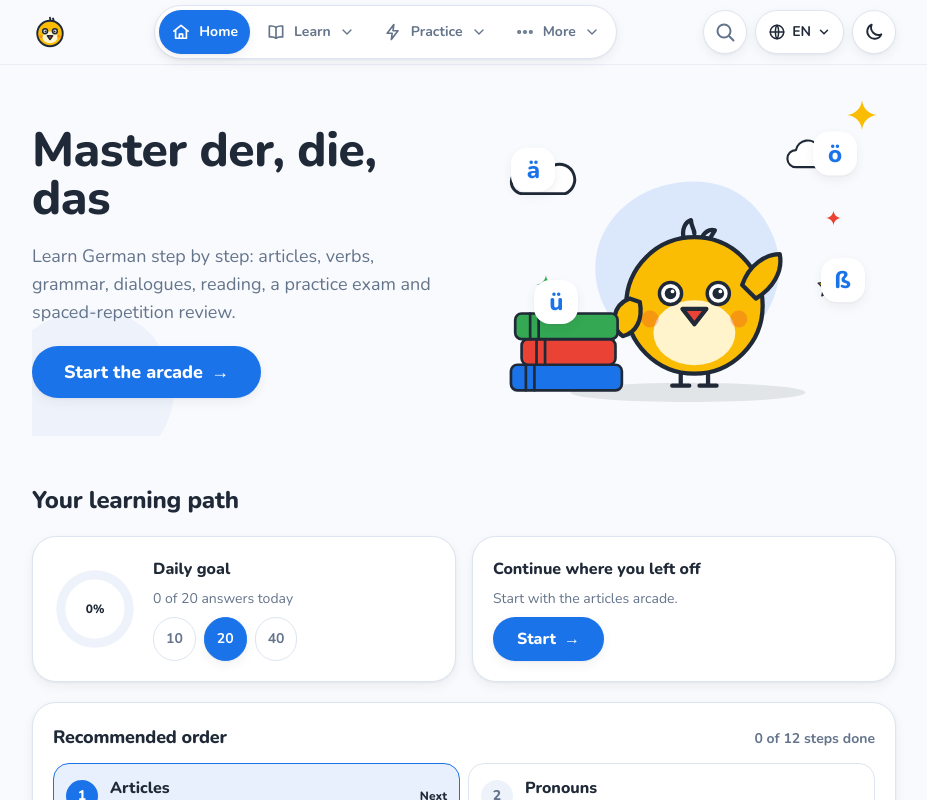
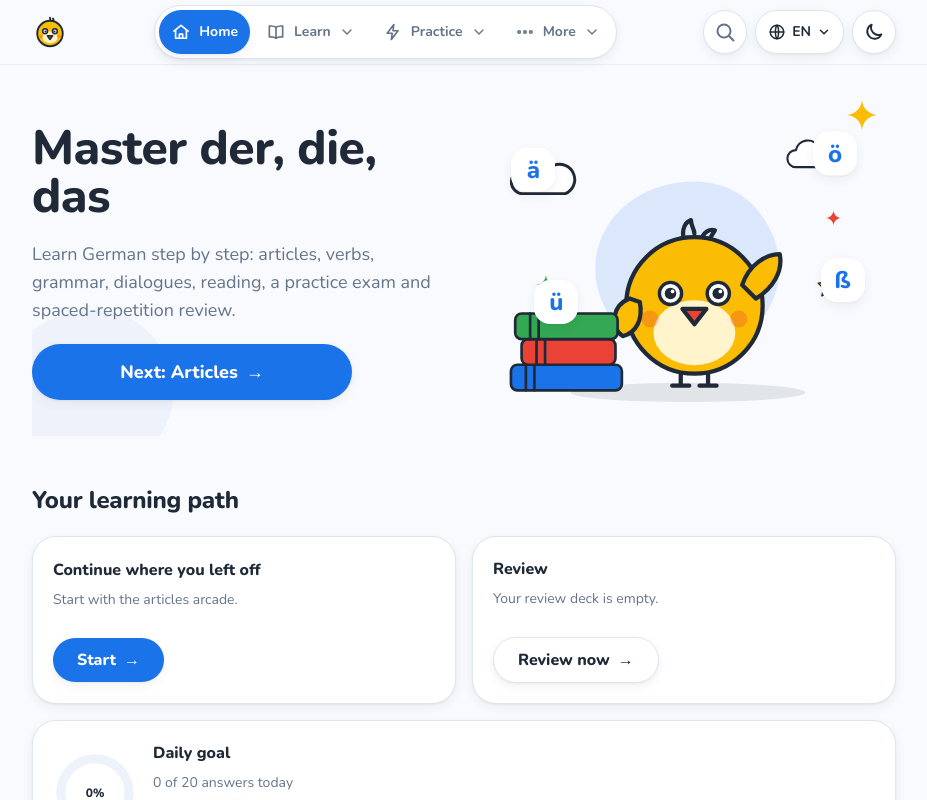
Before and after one commit to erfantmi9/Deutsch-lernen, a Next.js app: page /en in a window 1280 px wide. Shown: the top 800 px of the page, without its empty margins (176-1103 px from the left). Built offline with nearby package versions, Linux system fonts and the light colour scheme.

Commit message:
home: hero CTA goes to the next learning-path step, continue + due-review boxes above the module cards, same-size aria-busy skeletons until stores hydrate, shared useHomeProgress hook
Co-Authored-By: Claude Opus 5.5 <noreply@anthropic.com>

```diff
--- a/app/[locale]/page.tsx
+++ b/app/[locale]/page.tsx
@@ -1,6 +1,6 @@
 import { setRequestLocale } from "next-intl/server";
 import { useTranslations } from "next-intl";
-import { Link } from "@/i18n/navigation";
+import HeroCta from "@/components/HeroCta";
 import HeroHome from "@/components/illustrations/HeroHome";
 import { Blob, Sparkle } from "@/components/illustrations/shapes";
 import HomePath from "@/components/HomePath";
@@ -26,9 +26,7 @@ function Home() {
         <div className="space-y-5 text-center md:text-start">
           <h1 className="text-4xl font-extrabold leading-tight sm:text-5xl">{t("title")}</h1>
           <p className="mx-auto max-w-md text-lg text-text-muted md:mx-0">{t("subtitle")}</p>
-          <Link href="/arcade" className="btn btn-primary px-8 py-3 text-lg">
-            {t("cta")} <span aria-hidden="true" className="rtl:-scale-x-100">→</span>
-          </Link>
+          <HeroCta />
         </div>
         <HeroHome />
       </section>
--- /dev/null
+++ b/components/HeroCta.tsx
@@ -0,0 +1,30 @@
+"use client";
+
+import { useTranslations } from "next-intl";
+import { Link } from "@/i18n/navigation";
+import { useHomeProgress } from "./useHomeProgress";
+
+// Fixed size, so the skeleton and the real button occupy exactly the same box.
+const BOX = "btn btn-primary h-14 w-full max-w-xs px-6 text-lg";
+
+/** Hero call to action: the next step of the learning path (from saved progress), not a fixed link. */
+export default function HeroCta() {
+  const t = useTranslations("Path");
+  const { ready, nextStep } = useHomeProgress();
+
+  if (!ready) {
+    return (
+      <span data-hero-cta aria-busy="true" className={BOX + " animate-pulse opacity-60 hover:translate-y-0"}>
+        <span className="sr-only">{t("loading")}</span>
+      </span>
+    );
+  }
+  return (
+    <Link data-hero-cta href={nextStep.href} className={BOX}>
+      <span className="truncate">{t("heroNext", { step: t(`steps.${nextStep.id}.title`) })}</span>
+      <span aria-hidden="true" className="rtl:-scale-x-100">
+        →
+      </span>
+    </Link>
+  );
+}
--- a/components/HomePath.tsx
+++ b/components/HomePath.tsx
@@ -1,90 +1,34 @@
 "use client";
 
-import { useEffect, useState } from "react";
 import { useTranslations } from "next-intl";
 import { Link } from "@/i18n/navigation";
-import { evaluatePath, GOAL_CHOICES, goalFraction, resumeSection } from "@/lib/learningPath";
-import { dateKey } from "@/lib/dateKey";
-import { numbersProgress } from "@/lib/numbersStats";
-import { PASS_MARK } from "@/lib/scoreStats";
-import { useActivityStore } from "@/stores/activityStore";
-import { useDialogueStore } from "@/stores/dialogueStore";
-import { useExamStore } from "@/stores/examStore";
-import { useGrammarStore } from "@/stores/grammarStore";
-import { ensureLearnHydrated, useLearnStore } from "@/stores/learnStore";
-import { useNumbersStore } from "@/stores/numbersStore";
-import { useQuizStore } from "@/stores/quizStore";
-import { useReadingStore } from "@/stores/readingStore";
-import { useSentenceStore } from "@/stores/sentenceStore";
-import { ensureSrsHydrated, useSrsStore } from "@/stores/srsStore";
-import { useVerbStore } from "@/stores/verbStore";
+import { GOAL_CHOICES, goalFraction } from "@/lib/learningPath";
+import { useLearnStore } from "@/stores/learnStore";
 import ProgressRing from "./ProgressRing";
+import { useHomeProgress } from "./useHomeProgress";
 
-const passedCount = (results: Readonly<Record<string, { best: number }>>): number =>
-  Object.values(results).filter((r) => r.best >= PASS_MARK).length;
+const Arrow = () => (
+  <span aria-hidden="true" className="rtl:-scale-x-100">
+    →
+  </span>
+);
 
-/** Home page: daily goal, "continue where you left off", and the recommended path through the course. */
+/** Same size as a .btn with a short label; shown until saved progress has loaded. */
+const ButtonSkeleton = () => <span aria-hidden="true" className="block h-11 w-36 animate-pulse rounded-full bg-surface-2" />;
+
+/**
+ * Home page: "continue where you left off" and today's due reviews (above the module cards), the daily goal and the
+ * recommended path. Every card keeps its size while the stores load: a skeleton with aria-busy, never a default label
+ * that is swapped for the real one.
+ */
 export default function HomePath() {
   const t = useTranslations("Path");
   const tNav = useTranslations("Nav");
-  const [ready, setReady] = useState(false);
-  const [today, setToday] = useState("1970-01-01");
+  const setGoal = useLearnStore((s) => s.setDailyGoal);
+  const { ready, steps, deckSize, due, todayCount, goal, resume } = useHomeProgress();
 
-  const quizBest = useQuizStore((s) => s.bestStreak);
-  const verbScore = useVerbStore((s) => s.score);
-  const completed = useGrammarStore((s) => s.completedLessonIds);
-  const numbers = useNumbersStore((s) => numbersProgress(s));
-  const dialogues = useDialogueStore((s) => passedCount(s.results));
-  const reading = useReadingStore((s) => passedCount(s.results));
-  const solved = useSentenceStore((s) => s.solvedIds.length);
-  const deckSize = useSrsStore((s) => Object.keys(s.cards).length);
-  const reviewLog = useSrsStore((s) => s.log);
-  const attempts = useExamStore((s) => s.attempts.length);
-  const days = useActivityStore((s) => s.days);
-  const lastVisit = useLearnStore((s) => s.lastVisit);
-  const goal = useLearnStore((s) => s.dailyGoal);
-  const setGoal = useLearnStore((s) => s.setDailyGoal);
-
-  useEffect(() => {
-    let cancelled = false;
-    void Promise.all([
-      useQuizStore.persist.rehydrate(),
-      useVerbStore.persist.rehydrate(),
-      useGrammarStore.persist.rehydrate(),
-      useNumbersStore.persist.rehydrate(),
-      useDialogueStore.persist.rehydrate(),
-      useReadingStore.persist.rehydrate(),
-      useSentenceStore.persist.rehydrate(),
-      useExamStore.persist.rehydrate(),
-      useActivityStore.persist.rehydrate(),
-      ensureSrsHydrated(),
-      ensureLearnHydrated(),
-    ]).then(() => {
-      if (cancelled) return;
-      setToday(dateKey());
-      setReady(true);
-    });
-    return () => {
-      cancelled = true;
-    };
-  }, []);
-
-  const steps = evaluatePath({
-    quizBestStreak: quizBest,
-    verbScore,
-    completedLessonIds: completed,
-    numbersProgress: numbers,
-    dialoguesPassed: dialogues,
-    readingPassed: reading,
-    sentencesSolved: solved,
-    reviewDeckSize: deckSize,
-    reviewAnswers: Object.values(reviewLog).reduce((n, d) => n + d.reviews, 0),
-    examAttempts: attempts,
-  });
   const doneCount = steps.filter((s) => s.done).length;
-  const todayCount = ready ? (days[today] ?? 0) : 0;
   const fraction = goalFraction(todayCount, goal);
-  const section = lastVisit ? resumeSection(lastVisit) : null;
 
   return (
     <section aria-labelledby="path-title" className="space-y-5">
@@ -93,40 +37,49 @@ export default function HomePath() {
       </h2>
 
       <div className="grid gap-4 md:grid-cols-2">
-        <div className="card flex items-center gap-4 p-5">
+        <div data-continue-box aria-busy={!ready} className="card flex flex-col justify-center gap-2 p-5">
+          <p className="font-extrabold">{t("continueTitle")}</p>
+          <p className="line-clamp-2 min-h-10 text-sm leading-5 text-text-muted">
+            {!ready ? <span className="sr-only">{t("loading")}</span> : resume ? t("continueText", { section: tNav(resume.section) }) : t("continueEmpty")}
+          </p>
+          {!ready ? (
+            <ButtonSkeleton />
+          ) : (
+            <Link href={resume?.href ?? "/arcade"} className="btn btn-primary self-start">
+              {resume ? t("continueButton") : t("startButton")} <Arrow />
+            </Link>
+          )}
+        </div>
+
+        <div data-due-box aria-busy={!ready} className="card flex flex-col justify-center gap-2 p-5">
+          <p className="font-extrabold">{t("dueTitle")}</p>
+          <p className="line-clamp-2 min-h-10 text-sm leading-5 text-text-muted">
+            {!ready ? <span className="sr-only">{t("loading")}</span> : deckSize === 0 ? t("dueEmpty") : t("dueText", { count: due })}
+          </p>
+          {!ready ? (
+            <ButtonSkeleton />
+          ) : (
+            <Link href="/review" className={"self-start " + (due > 0 ? "btn btn-primary" : "btn btn-secondary")}>
+              {t("dueButton")} <Arrow />
+            </Link>
+          )}
+        </div>
+
+        <div className="card flex items-center gap-4 p-5 md:col-span-2">
           <ProgressRing value={ready ? fraction : 0} size={84} label={t("goalRing", { percent: Math.round((ready ? fraction : 0) * 100) })} />
           <div className="space-y-2">
             <p className="font-extrabold">{t("goalTitle")}</p>
-            <p className="text-sm text-text-muted" aria-live="polite">
-              {fraction >= 1 ? t("goalDone") : t("goalProgress", { done: todayCount, goal })}
+            <p className="min-h-5 text-sm leading-5 text-text-muted" aria-live="polite" aria-busy={!ready}>
+              {!ready ? "" : fraction >= 1 ? t("goalDone") : t("goalProgress", { done: todayCount, goal })}
             </p>
             <div role="group" aria-label={t("goalChoose")} className="flex flex-wrap gap-2">
               {GOAL_CHOICES.map((g) => (
-                <button key={g} type="button" aria-pressed={ready && goal === g} onClick={() => setGoal(g)} className="pill min-h-11 px-3">
+                <button key={g} type="button" aria-pressed={ready && goal === g} onClick={() => setGoal(g)} className="pill min-h-11 px-4">
                   {g}
                 </button>
               ))}
             </div>
           </div>
-        </div>
-
-        <div className="card flex flex-col justify-center gap-2 p-5">
-          <p className="font-extrabold">{t("continueTitle")}</p>
-          {ready && lastVisit && section ? (
-            <>
-              <p className="text-sm text-text-muted">{t("continueText", { section: tNav(section) })}</p>
-              <Link href={lastVisit} className="btn btn-primary self-start">
-                {t("continueButton")} <span aria-hidden="true" className="rtl:-scale-x-100">→</span>
-              </Link>
-            </>
-          ) : (
-            <>
-              <p className="text-sm text-text-muted">{t("continueEmpty")}</p>
-              <Link href="/arcade" className="btn btn-primary self-start">
-                {t("startButton")} <span aria-hidden="true" className="rtl:-scale-x-100">→</span>
-              </Link>
-            </>
-          )}
         </div>
       </div>
 
--- /dev/null
+++ b/components/useHomeProgress.ts
@@ -0,0 +1,106 @@
+"use client";
+
+import { useEffect, useState } from "react";
+import { evaluatePath, resumeSection } from "@/lib/learningPath";
+import { dateKey } from "@/lib/dateKey";
+import { numbersProgress } from "@/lib/numbersStats";
+import { PASS_MARK } from "@/lib/scoreStats";
+import { buildQueue } from "@/lib/srs";
+import { useActivityStore } from "@/stores/activityStore";
+import { useDialogueStore } from "@/stores/dialogueStore";
+import { useExamStore } from "@/stores/examStore";
+import { useGrammarStore } from "@/stores/grammarStore";
+import { ensureLearnHydrated, useLearnStore } from "@/stores/learnStore";
+import { useNumbersStore } from "@/stores/numbersStore";
+import { useQuizStore } from "@/stores/quizStore";
+import { useReadingStore } from "@/stores/readingStore";
+import { useSentenceStore } from "@/stores/sentenceStore";
+import { ensureSrsHydrated, useSrsStore } from "@/stores/srsStore";
+import { useVerbStore } from "@/stores/verbStore";
+
+const passedCount = (results: Readonly<Record<string, { best: number }>>): number =>
+  Object.values(results).filter((r) => r.best >= PASS_MARK).length;
+
+let hydration: Promise<void> | null = null;
+
+/** Loads every store the home page reads, once per page load. */
+function ensureHomeHydrated(): Promise<void> {
+  hydration ??= Promise.all([
+    useQuizStore.persist.rehydrate(),
+    useVerbStore.persist.rehydrate(),
+    useGrammarStore.persist.rehydrate(),
+    useNumbersStore.persist.rehydrate(),
+    useDialogueStore.persist.rehydrate(),
+    useReadingStore.persist.rehydrate(),
+    useSentenceStore.persist.rehydrate(),
+    useExamStore.persist.rehydrate(),
+    useActivityStore.persist.rehydrate(),
+    ensureSrsHydrated(),
+    ensureLearnHydrated(),
+  ]).then(() => undefined);
+  return hydration;
+}
+
+/**
+ * Everything the home page shows from saved progress. `ready` is false until the stores have loaded on the client:
+ * render a same-size skeleton (aria-busy) until then, never default text that is swapped a moment later.
+ */
+export function useHomeProgress() {
+  const [ready, setReady] = useState(false);
+  const [today, setToday] = useState("1970-01-01");
+
+  const quizBest = useQuizStore((s) => s.bestStreak);
+  const verbScore = useVerbStore((s) => s.score);
+  const completed = useGrammarStore((s) => s.completedLessonIds);
+  const numbers = useNumbersStore((s) => numbersProgress(s));
+  const dialogues = useDialogueStore((s) => passedCount(s.results));
+  const reading = useReadingStore((s) => passedCount(s.results));
+  const solved = useSentenceStore((s) => s.solvedIds.length);
+  const srsCards = useSrsStore((s) => s.cards);
+  const reviewLog = useSrsStore((s) => s.log);
+  const newPerDay = useSrsStore((s) => s.newPerDay);
+  const attempts = useExamStore((s) => s.attempts.length);
+  const days = useActivityStore((s) => s.days);
+  const lastVisit = useLearnStore((s) => s.lastVisit);
+  const goal = useLearnStore((s) => s.dailyGoal);
+
+  useEffect(() => {
+    let cancelled = false;
+    void ensureHomeHydrated().then(() => {
+      if (cancelled) return;
+      setToday(dateKey());
+      setReady(true);
+    });
+    return () => {
+      cancelled = true;
+    };
+  }, []);
+
+  const deckSize = Object.keys(srsCards).length;
+  const steps = evaluatePath({
+    quizBestStreak: quizBest,
+    verbScore,
+    completedLessonIds: completed,
+    numbersProgress: numbers,
+    dialoguesPassed: dialogues,
+    readingPassed: reading,
+    sentencesSolved: solved,
+    reviewDeckSize: deckSize,
+    reviewAnswers: Object.values(reviewLog).reduce((n, d) => n + d.reviews, 0),
+    examAttempts: attempts,
+  });
+  const due = buildQueue(srsCards, { today, newPerDay, newDoneToday: reviewLog[today]?.newCards ?? 0 }).ids.length;
+  const section = lastVisit ? resumeSection(lastVisit) : null;
+
+  return {
+    ready,
+    steps,
+    /** The first step not done yet (the last step once everything is done). */
+    nextStep: steps.find((s) => s.current) ?? steps[steps.length - 1],
+    deckSize,
+    due,
+    todayCount: days[today] ?? 0,
+    goal,
+    resume: lastVisit && section ? { href: lastVisit, section } : null,
+  };
+}
```
